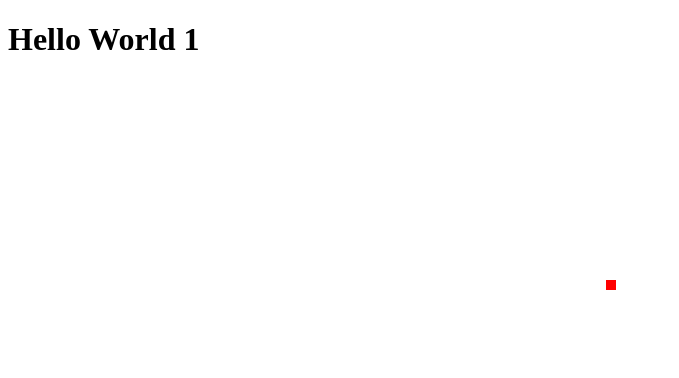
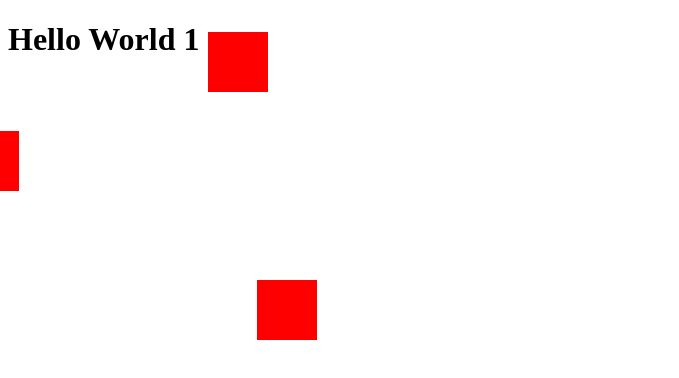
Before and after one commit to hex13/regato, a React app: page / in a window 1280 px wide. Shown: the top 378 px of the page, without its empty margins (0-679 px from the left). Built offline with nearby package versions, Linux system fonts and the light colour scheme.

Commit message:
events in GameObject

```diff
--- a/src/components/Content.tsx
+++ b/src/components/Content.tsx
@@ -4,9 +4,11 @@ import { useInterval } from './helpers';
 import { ObjectLayer } from './ObjectLayer';
 
 const initialObjects = [
-    {id: 1, position: {x: 100, y: 200}, velocity: {x: 1, y: 0}},
-    {id: 2, position: {x: 200, y: 300}, velocity: {x: 0, y: -1}},
-    {id: 3, position: {x: 200, y: 300}, velocity: {x: -0.5, y: -0.5}},
+    {id: 1, position: {x: 100, y: 200}, velocity: {x: 0.3, y: 0}, events: {
+        click(e: any) { alert(e.clientX)}
+    }},
+    {id: 2, position: {x: 200, y: 300}, velocity: {x: 0, y: -0.7}, events: {}},
+    {id: 3, position: {x: 200, y: 300}, velocity: {x: -0.5, y: -0.5}, events: {}},
 ];
 export function Content() {
     const [objects, setObjects] = React.useState(initialObjects);
--- a/src/components/Transform.tsx
+++ b/src/components/Transform.tsx
@@ -1,6 +1,7 @@
 export type GameObject = {
     position: {x: number, y: number};
     velocity: {x: number, y: number};
+    events: any;
     id: number;
 }
 interface TransformProps {
@@ -9,6 +10,9 @@ interface TransformProps {
 
 export function Transform({ object }: TransformProps) {
     const { x, y } = object.position;
-    return <div style={{width: 10, height: 10, background: 'red', position: 'absolute', transform: `translate(${~~x}px, ${~~y}px)`}}>
+    return <div
+        style={{width: 60, height: 60, background: 'red', position: 'absolute', transform: `translate(${~~x}px, ${~~y}px)`}}
+        onClick={object.events.click}
+    >
     </div>
 }
```
